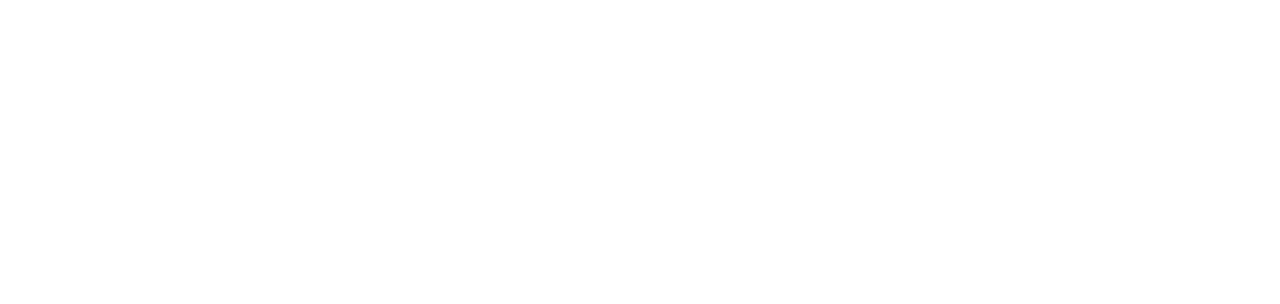
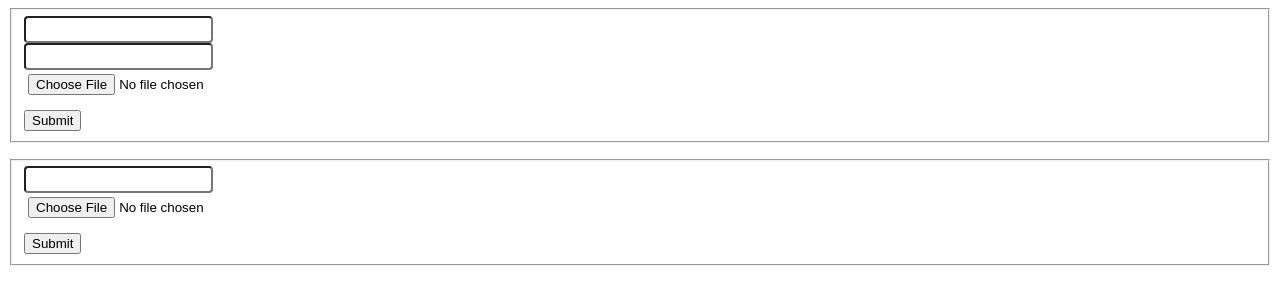
Before and after one commit to irsyaadbp/nuxt-validations, a Nuxt app: page /dynamic in a window 1280 px wide. Before the commit this address had no page. Shown: the top 304 px of the page. Built offline with nearby package versions, Linux system fonts and the light colour scheme.

Commit message:
feat: add dynamic validation case

```diff
--- /dev/null
+++ b/components/BaseInput.vue
@@ -0,0 +1,26 @@
+<script setup lang="ts">
+import { PropType } from "nuxt/dist/app/compat/capi";
+import { useField } from "vee-validate";
+const props = defineProps({
+  name: {
+    type: String,
+    default: "",
+  },
+  type: {
+    type: String as PropType<"text" | "image">,
+    default: "text",
+  },
+});
+const { value, errorMessage } = useField(props.name);
+const typeInput = computed(() => (props.type === "image" ? "file" : "text"));
+</script>
+<template>
+  <div>
+    <input :type="typeInput" />
+    <p>
+      <small v-if="errorMessage" class="error-text">{{ errorMessage }}</small>
+    </p>
+  </div>
+</template>
+
+<style scoped></style>
--- /dev/null
+++ b/components/SectionForm.vue
@@ -0,0 +1,53 @@
+<template>
+  <Form :validation-schema="schema" @submit="handleSubmit">
+    <div class="form-group">
+      <base-input
+        v-for="element in form?.element"
+        :name="element.data_type"
+        :type="element.component_type"
+      />
+    </div>
+
+    <button>Submit</button>
+  </Form>
+</template>
+
+<script setup lang="ts">
+import { Form } from "vee-validate";
+import * as yup from "yup";
+
+const props = defineProps({
+  form: {
+    type: Object,
+    default: undefined,
+  },
+});
+
+const { form } = toRefs(props);
+
+const schema = computed(() => {
+  const validationsGroup: Record<string, any> = {};
+  (form?.value?.element || [])?.forEach((element: any) => {
+    if (["text", "short_text"].includes(element.component_type))
+      validationsGroup[element.data_type] = yup.string();
+    if (["file"].includes(element.component_type))
+      validationsGroup[element.data_type] = yup.mixed();
+
+    if (element.rules.required)
+      validationsGroup[element.data_type] =
+        validationsGroup[element.data_type]?.required();
+
+    if (element.label)
+      validationsGroup[element.data_type] = validationsGroup[
+        element.data_type
+      ]?.label(element.label.id);
+  });
+  return validationsGroup;
+});
+
+function handleSubmit(values: any) {
+  console.log(values);
+}
+</script>
+
+<style scoped></style>
--- /dev/null
+++ b/pages/dynamic.vue
@@ -0,0 +1,243 @@
+<template>
+  <div>
+    <fieldset
+      v-for="(f, index) in form"
+      :key="`form-${index}`"
+      style="margin-bottom: 1rem"
+    >
+      <SectionForm :form="f" />
+    </fieldset>
+  </div>
+</template>
+
+<script setup lang="ts">
+const api = {
+  status: "SUCCESS",
+  entity: "getFormStructureV2",
+  state: "getFormStructureV2Success",
+  message: "OK",
+  data: {
+    application_id: "d08efc22-d0fa-4505-bbd3-c0c3a200e115",
+    forms: {
+      form_setup: {
+        id: "0142a196-3372-41b5-b9e1-029c7a827680",
+        application_id: "d08efc22-d0fa-4505-bbd3-c0c3a200e115",
+        form: [
+          {
+            sequence: 1,
+            data_type: "personal_information_1",
+            component_type: "section",
+            label: {
+              en: "Personal Information 1",
+              id: "Informasi Personal 1",
+            },
+            description: {
+              en: "this is 1st section",
+              id: "ini adalah section 1",
+            },
+            element: [
+              {
+                sequence: 1,
+                component_type: "file",
+                data_type: "resume",
+                label: {
+                  en: "Resume",
+                  id: "Resume",
+                },
+                description: {
+                  en: "Resume",
+                  id: "Resumeid",
+                },
+                placeholder: {
+                  en: "Upload",
+                  id: "Unggah",
+                },
+                rules: {
+                  required: true,
+                  reusable: false,
+                  verified: false,
+                },
+                permissions: [
+                  {
+                    access: ["read", "write"],
+                    provider: "user",
+                  },
+                  {
+                    access: ["read"],
+                    provider: "merchant",
+                  },
+                ],
+              },
+              {
+                sequence: 2,
+                component_type: "short_text",
+                data_type: "member1_fullname",
+                label: {
+                  en: "Full name",
+                  id: "Nama lengkap",
+                },
+                description: {
+                  en: "Full name",
+                  id: "Nama lengkap",
+                },
+                placeholder: {
+                  en: "Enter Full name",
+                  id: "Masukkan Nama lengkap",
+                },
+                rules: {
+                  required: false,
+                  reusable: false,
+                  verified: false,
+                },
+                permissions: [
+                  {
+                    access: ["read", "write"],
+                    provider: "user",
+                  },
+                  {
+                    access: ["read"],
+                    provider: "merchant",
+                  },
+                ],
+              },
+              {
+                sequence: 3,
+                component_type: "image",
+                data_type: "birth_certificate",
+                label: {
+                  en: "Birth certificate",
+                  id: "Akta kelahiran",
+                },
+                description: {
+                  en: "Birth Certificate",
+                  id: "Akta Kelahiran",
+                },
+                placeholder: {
+                  en: "Upload",
+                  id: "Unggah",
+                },
+                rules: {
+                  required: false,
+                  reusable: false,
+                  verified: false,
+                },
+                permissions: [
+                  {
+                    access: ["read", "write"],
+                    provider: "user",
+                  },
+                  {
+                    access: ["read"],
+                    provider: "merchant",
+                  },
+                ],
+              },
+            ],
+          },
+          {
+            sequence: 2,
+            data_type: "personal_information_2",
+            component_type: "section",
+            label: {
+              en: "Personal Information 2",
+              id: "Informasi Personal 2",
+            },
+            description: {
+              en: "this is 2nd section",
+              id: "ini adalah section 2",
+            },
+            element: [
+              {
+                sequence: 1,
+                component_type: "short_text",
+                data_type: "job_company_name",
+                label: {
+                  en: "Company name",
+                  id: "Nama perusahaan",
+                },
+                description: {
+                  en: "Compan yname",
+                  id: "Nama perusahaan",
+                },
+                placeholder: {
+                  en: "PT Privy Identitas Digital",
+                  id: "PT Privy Identitas Digital",
+                },
+                rules: {
+                  required: false,
+                  reusable: false,
+                  verified: false,
+                },
+                permissions: [
+                  {
+                    access: ["read", "write"],
+                    provider: "user",
+                  },
+                  {
+                    access: ["read"],
+                    provider: "merchant",
+                  },
+                ],
+              },
+              {
+                sequence: 2,
+                component_type: "image",
+                data_type: "income_pay_slip",
+                label: {
+                  en: "Pay slip",
+                  id: "Slip gaji",
+                },
+                description: {
+                  en: "Pay slip",
+                  id: "Slip gaji",
+                },
+                placeholder: {
+                  en: "Upload",
+                  id: "Unggah",
+                },
+                rules: {
+                  required: false,
+                  reusable: false,
+                  verified: false,
+                },
+                permissions: [
+                  {
+                    access: ["read", "write"],
+                    provider: "user",
+                  },
+                  {
+                    access: ["read"],
+                    provider: "merchant",
+                  },
+                ],
+              },
+            ],
+          },
+        ],
+        is_active: true,
+        created_at: "2023-05-24T10:56:09.191009+07:00",
+        updated_at: "2023-06-12T06:50:39.305565+07:00",
+      },
+    },
+  },
+};
+
+const form = ref<any[]>([]);
+
+function getData() {
+  return new Promise<any>((resolve) => {
+    const timeout = setTimeout(() => {
+      resolve(api);
+      clearTimeout(timeout);
+    }, 1000);
+  });
+}
+
+onMounted(() => {
+  getData().then((data) => {
+    form.value = data?.data?.forms?.form_setup?.form;
+  });
+});
+</script>
+
+<style scoped></style>
```
